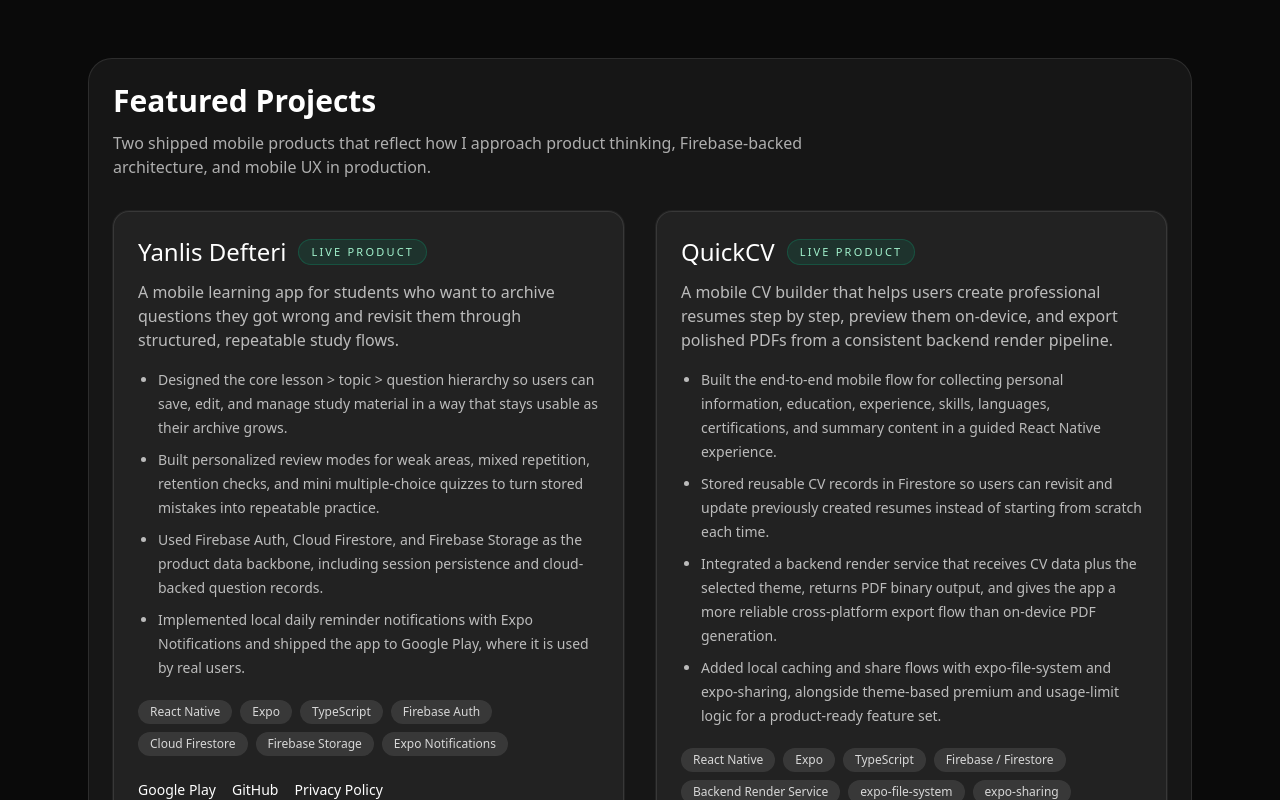
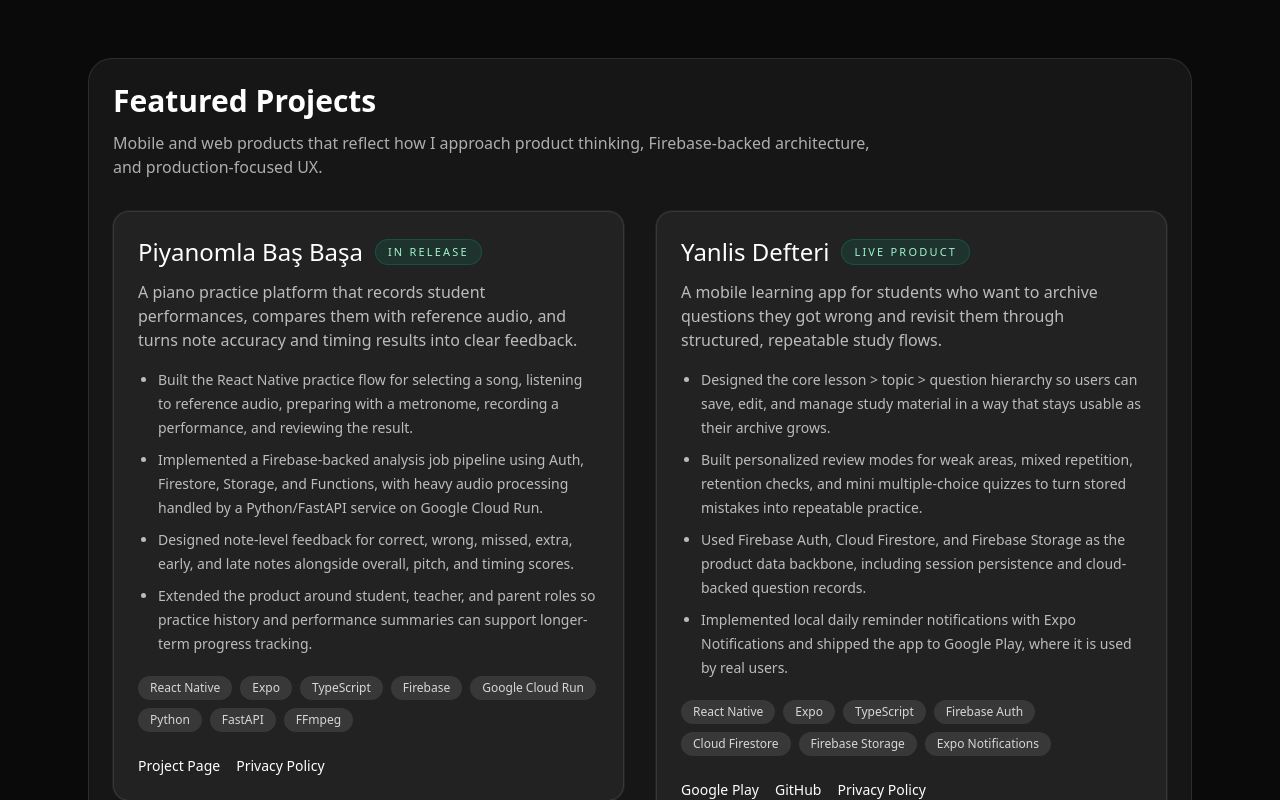
Before and after one commit to MehmetHooke/Portfolio, a React (Vite) app: page / in a window 1280 px wide. Shown: the part 1240-2040 px from the top of the page. Built offline with nearby package versions, Linux system fonts and the light colour scheme.

Commit message:
Add Piyanomla Bas Basa project card

```diff
--- a/src/components/FeaturedProjects.tsx
+++ b/src/components/FeaturedProjects.tsx
@@ -10,14 +10,47 @@
           <div className="mb-8 flex flex-col gap-3">
             <h2 className="text-3xl font-semibold">Featured Projects</h2>
             <p className="max-w-3xl text-white/65">
-              Two shipped mobile products that reflect how I approach product
-              thinking, Firebase-backed architecture, and mobile UX in
-              production.
+              Mobile and web products that reflect how I approach product
+              thinking, Firebase-backed architecture, and production-focused UX.
             </p>
           </div>
 
           <div className="grid gap-8 md:grid-cols-2">
             <Reveal delay={60}>
+              <ProjectCard
+                title="Piyanomla Baş Başa"
+                badge="In Release"
+                description="A piano practice platform that records student performances, compares them with reference audio, and turns note accuracy and timing results into clear feedback."
+                features={[
+                  "Built the React Native practice flow for selecting a song, listening to reference audio, preparing with a metronome, recording a performance, and reviewing the result.",
+                  "Implemented a Firebase-backed analysis job pipeline using Auth, Firestore, Storage, and Functions, with heavy audio processing handled by a Python/FastAPI service on Google Cloud Run.",
+                  "Designed note-level feedback for correct, wrong, missed, extra, early, and late notes alongside overall, pitch, and timing scores.",
+                  "Extended the product around student, teacher, and parent roles so practice history and performance summaries can support longer-term progress tracking.",
+                ]}
+                tech={[
+                  "React Native",
+                  "Expo",
+                  "TypeScript",
+                  "Firebase",
+                  "Google Cloud Run",
+                  "Python",
+                  "FastAPI",
+                  "FFmpeg",
+                ]}
+                links={[
+                  {
+                    label: "Project Page",
+                    href: "/piyanomla-bas-basa",
+                  },
+                  {
+                    label: "Privacy Policy",
+                    href: "/piyanomla-bas-basa/privacy",
+                  },
+                ]}
+              />
+            </Reveal>
+
+            <Reveal delay={90}>
               <ProjectCard
                 title="Yanlis Defteri"
                 badge="Live Product"
@@ -90,6 +123,7 @@
                 ]}
               />
             </Reveal>
+
             <Reveal delay={150}>
               <ProjectCard
                 title="Barber Appointment System"
```
